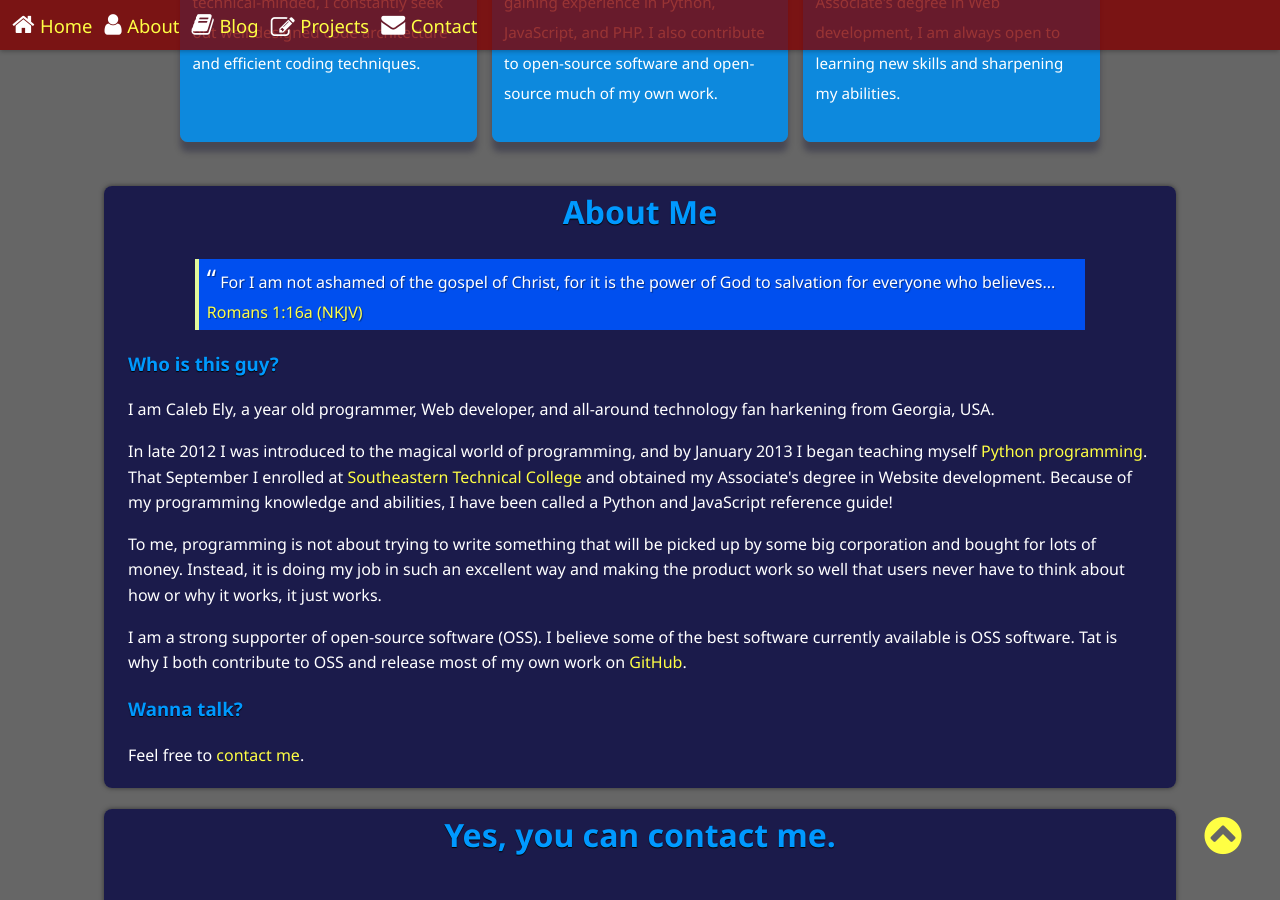
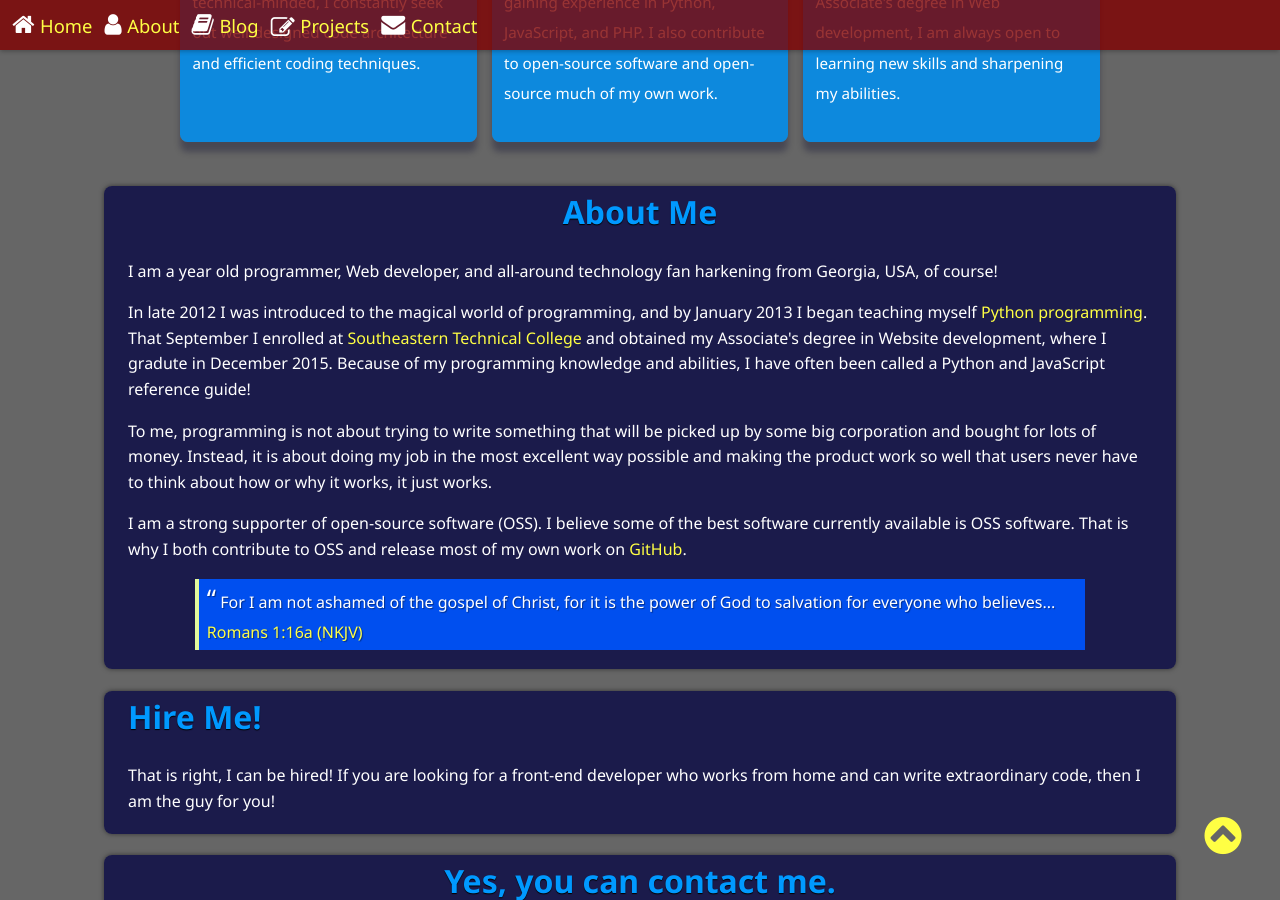
Before and after one commit to le717/le717.github.io, a Jekyll site: the page built from test.html, in a window 1280 px wide and 900 px high, scrolled down 327 px. Built offline with Jekyll 4.4.1, drawn with Linux system fonts in a browser that asks for light colours; nearby versions of some CDN libraries.

Commit message:
Testing content

```diff
--- a/test.html
+++ b/test.html
@@ -5,28 +5,28 @@ title: Test
 
 {% include highlighted.html %}
 
-<div class="page-section">
+<main class="page-section">
   <h1 class="text-center">About Me</h1>
+  <p>I am a <span id="my-age"></span> year old programmer, Web developer, and all-around technology fan harkening from Georgia, USA, of course!</p>
+
+  <p>In late 2012 I was introduced to the magical world of programming, and by January 2013 I began teaching myself <a target="_blank" href="https://www.python.org/">Python programming</a>. That September I enrolled at <a target="_blank" href="http://southeasterntech.edu/">Southeastern Technical College</a> and obtained my Associate's degree in Website development, where I gradute in December 2015. Because of my programming knowledge and abilities, I have often been called a Python and JavaScript reference guide!</p>
+
+  <p>To me, programming is not about trying to write something that will be picked up by some big corporation and bought for lots of money. Instead, it is about doing my job in the most excellent way possible and making the product work so well that users never have to think about how or why it works, it just works.</p>
+
+  <p>I am a strong supporter of open-source software (OSS). I believe some of the best software currently available is OSS software. That is why I both contribute to OSS and release most of my own work on <a target="_blank" href="{{ site.github.owner_url }}">GitHub</a>.</p>
 
   <blockquote>
     For I am not ashamed of the gospel of Christ, for it is the power of God to salvation for everyone who believes...
     <a target="_blank" href="http://bible.com/114/rom.1.16.nkjv">Romans&nbsp;1:16a&nbsp;(NKJV)</a>
   </blockquote>
+</main>
 
-  <h3>Who is this guy?</h3>
-  <p>I am Caleb Ely, a <span id="my-age"></span> year old programmer, Web developer, and all-around technology fan harkening from Georgia, USA.</p>
+<main class="page-section">
+  <h1>Hire Me!</h1>
+  <p>That is right, I can be hired! If you are looking for a front-end developer who works from home and can write extraordinary code, then I am the guy for you!</p>
+</main>
 
-  <p>In late 2012 I was introduced to the magical world of programming, and by January 2013 I began teaching myself <a target="_blank" href="https://www.python.org/">Python programming</a>. That September I enrolled at <a target="_blank" href="http://southeasterntech.edu/">Southeastern Technical College</a> and obtained my Associate's degree in Website development. Because of my programming knowledge and abilities, I have been called a Python and JavaScript reference guide!</p>
-
-  <p>To me, programming is not about trying to write something that will be picked up by some big corporation and bought for lots of money. Instead, it is doing my job in such an excellent way and making the product work so well that users never have to think about how or why it works, it just works.</p>
-
-  <p>I am a strong supporter of open-source software (OSS). I believe some of the best software currently available is OSS software. Tat is why I both contribute to OSS and release most of my own work on <a target="_blank" href="{{ site.github.owner_url }}">GitHub</a>.</p>
-
-  <h3>Wanna talk?</h3>
-  <p>Feel free to <a href="/contact">contact me</a>.</p>
-</div>
-
-<div class="page-section">
+<main class="page-section">
   <div class="contact-field">
     <h1>Yes, you can contact me.</h1>
     <table>
@@ -41,4 +41,4 @@ title: Test
       </tr>
     </table>
   </div>
-</div>
+</main>
```
